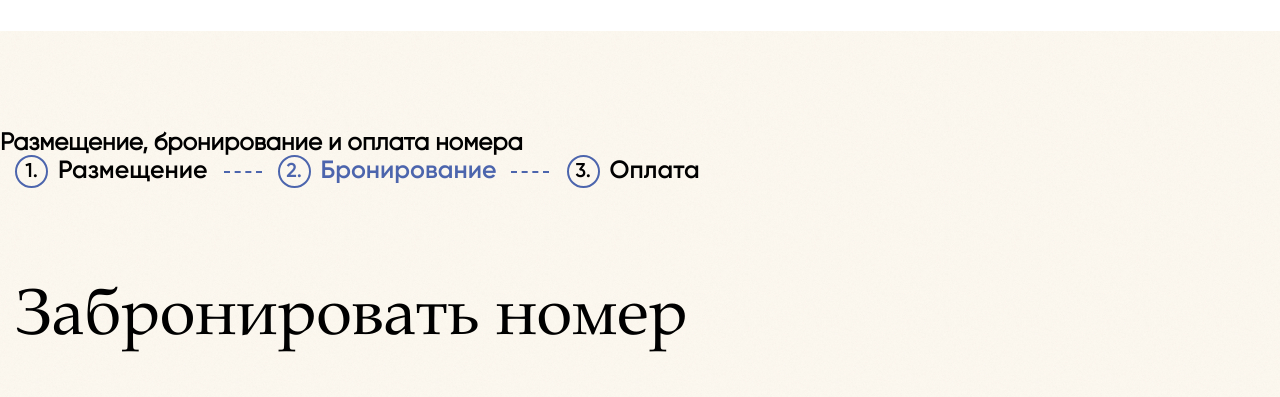
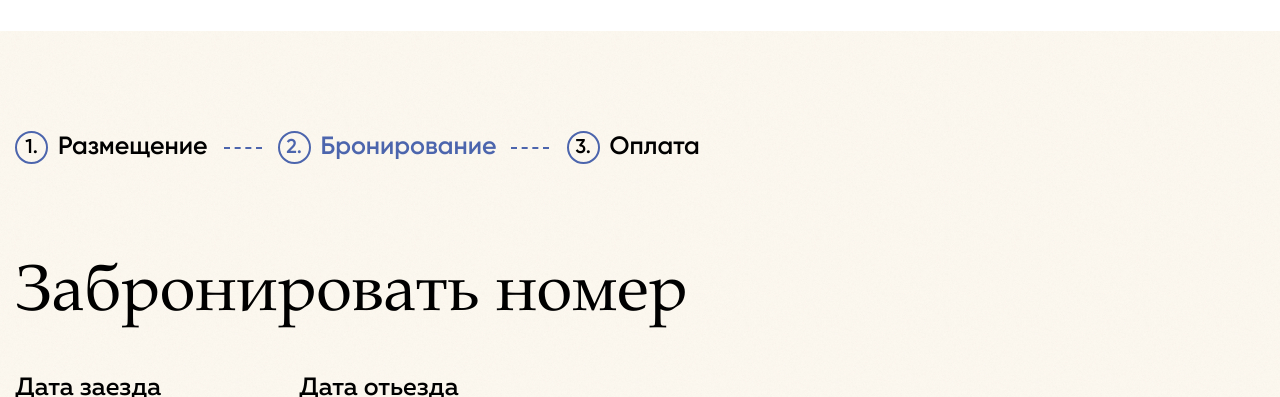
Before and after one commit to NikitaPomogatelev/fregat, a website with bundled scripts: page src/index.html in a window 1280 px wide. Shown: the part 3280-3677 px from the top of the page. Built offline with nearby package versions, Linux system fonts and the light colour scheme; files whose address does not match are found by name; what choices.js, vanillajs-datepicker would draw is missing.

Commit message:
visually hidden

```diff
--- a/src/assets/sass/_global.sass
+++ b/src/assets/sass/_global.sass
@@ -64,3 +64,13 @@ input[type=number]
     padding: 0 30px
     max-width: 1864px
     margin: 0 auto
+
+.visually-hidden
+    position: absolute
+    width: 1px
+    height: 1px
+    margin: -1px
+    padding: 0
+    overflow: hidden
+    border: 0
+    clip: rect(0 0 0 0)
```
Also changed, not shown: dist/assets/css/style.css, 1 other file.
